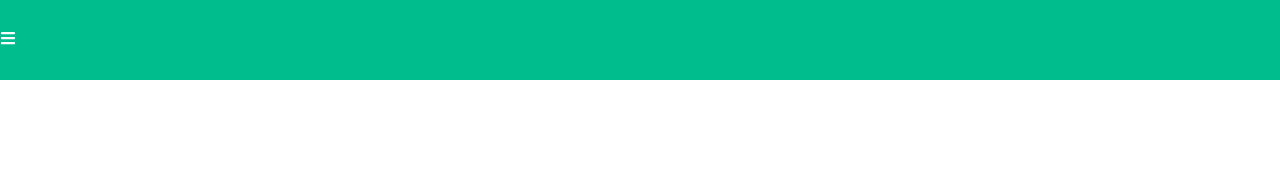
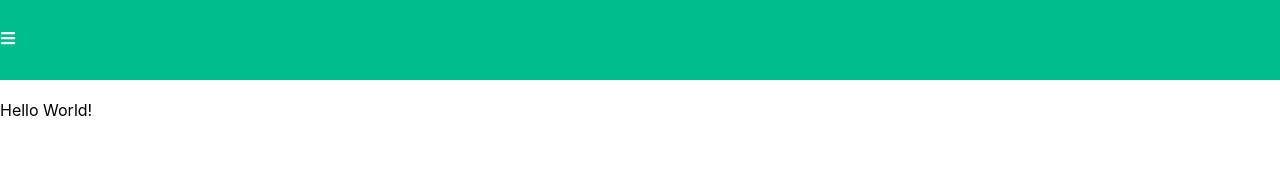
Before and after one commit to Venura99/ITP, a React (Create React App) app: page / in a window 1280 px wide. Shown: the top 170 px of the page. Built offline with nearby package versions, Linux system fonts and the light colour scheme.

Commit message:
fisrt commit to branch

```diff
--- a/src/App.js
+++ b/src/App.js
@@ -8,7 +8,7 @@ function App() {
       <div className="container">
         <Navbar />
         <br />
-
+        Hello World!
       </div>
     </Router>
   );
```
